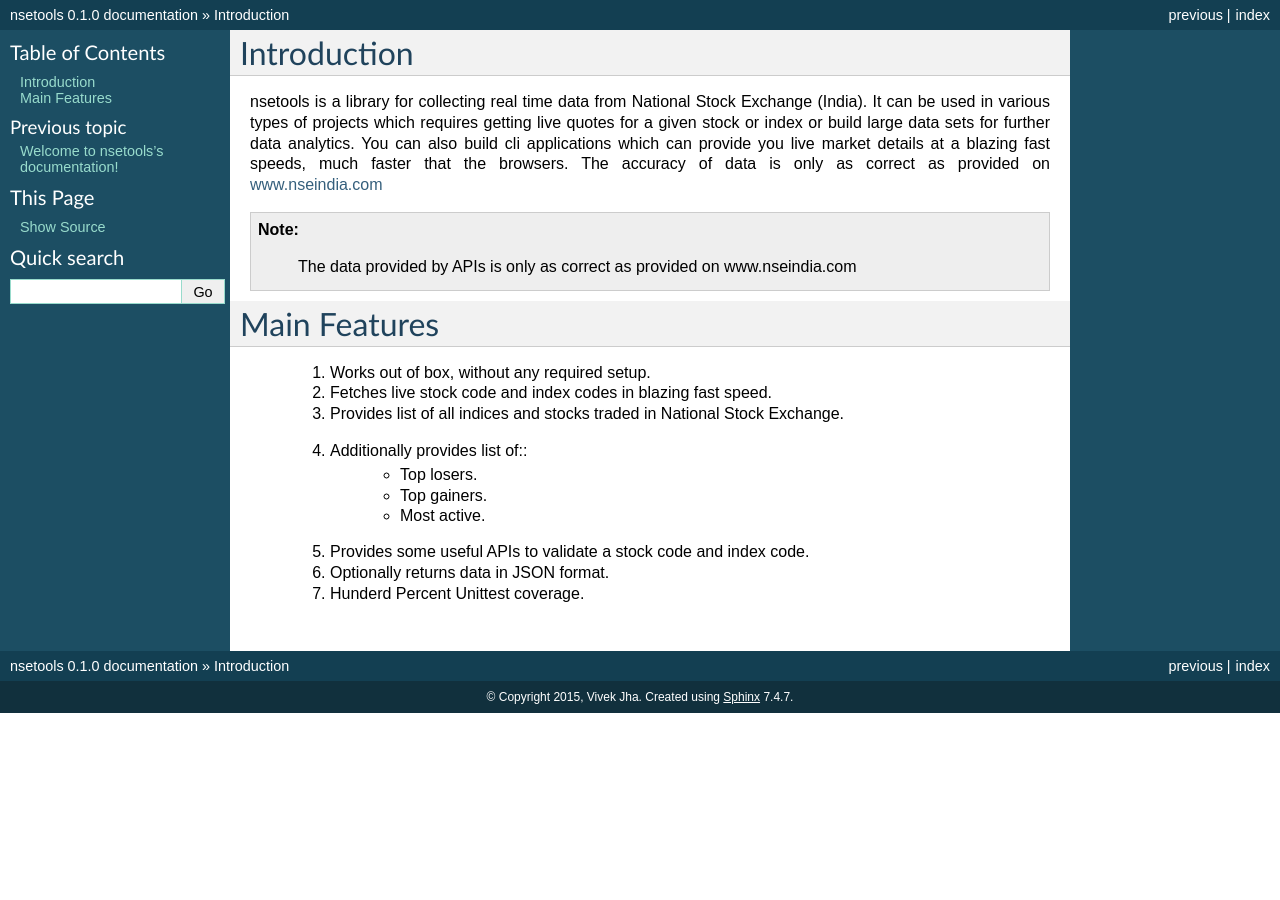
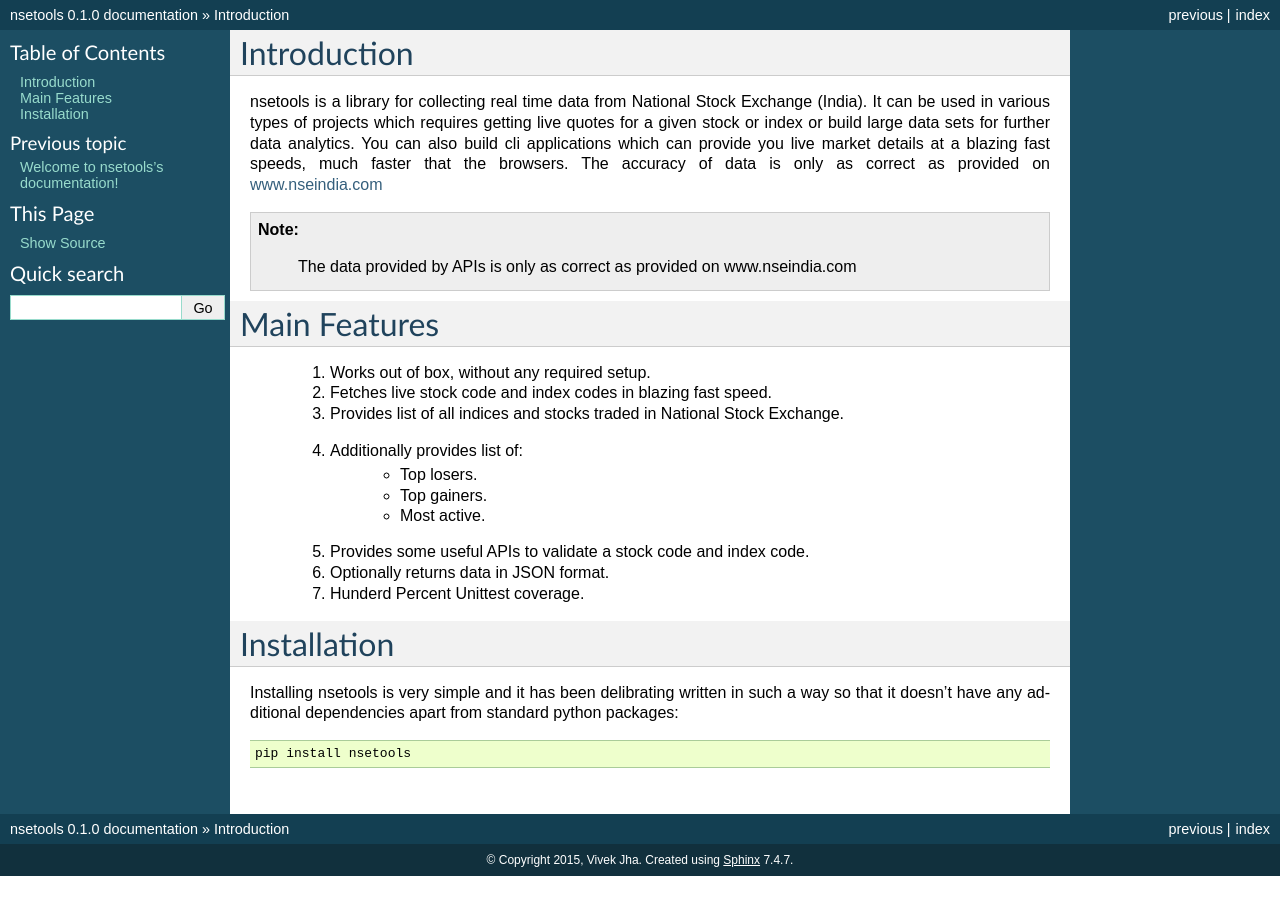
Before and after one commit to vsjha18/nsetools, a Sphinx documentation site: the page built from docs/source/introduction.rst, in a window 1280 px wide. Built offline with Sphinx 7.4.7, drawn with Linux system fonts in a browser that asks for light colours.

Commit message:
added docs

```diff
--- a/docs/source/introduction.rst
+++ b/docs/source/introduction.rst
@@ -21,10 +18,19 @@ Main Features
     #. Works out of box, without any required setup.
     #. Fetches live stock code and index codes in blazing fast speed.
     #. Provides list of all indices and stocks traded in National Stock Exchange.
-    #. Additionally provides list of::
+    #. Additionally provides list of:
         * Top losers.
         * Top gainers.
         * Most active.
     #. Provides some useful APIs to validate a stock code and index code.
     #. Optionally returns data in JSON format.
     #. Hunderd Percent Unittest coverage.
+
+Installation
+============
+
+Installing nsetools is very simple and it has been delibrating written in such a way
+so that it doesn't have any additional dependencies apart from standard python
+packages::
+
+    pip install nsetools
```
Also changed, not shown: other parts of docs/source/introduction.rst (+0 -3 lines).
